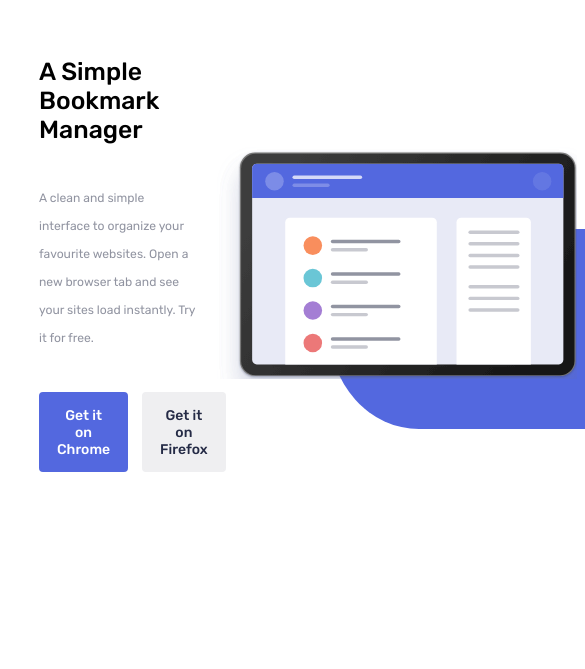
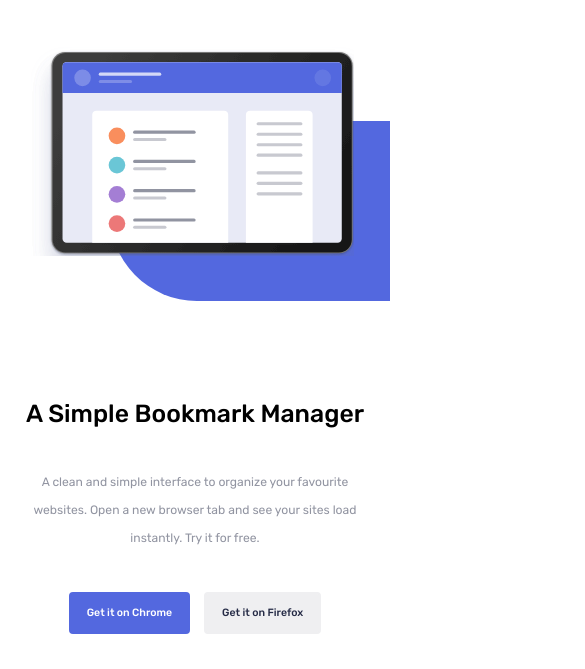
Before and after one commit to ricardokanashiro/Bookmark-Landing-Page, a website: page index.html in a window 390 px wide. Shown: the part 103-772 px from the top of the page, 585 px wide, since content can reach past the window. Drawn offline with Linux system fonts and the light colour scheme.

Commit message:
introduction component responsivity finished

```diff
--- a/scss/components/_introduction.scss
+++ b/scss/components/_introduction.scss
@@ -71,3 +71,29 @@
         background-color: $softBlue;
     }
 }
+
+@include tabletScreenDown {
+    .introduction {
+        flex-direction: column-reverse;
+        padding: 0;
+        margin-top: 5rem;
+    }
+
+    .introduction__content {
+        width: 100%;
+        padding: 0 calc(.5rem + 3vw);
+
+        @include flex(center, center);
+        flex-flow: column nowrap;
+
+        h1, p {
+            text-align: center;
+        }
+    }
+
+    .introduction__illustration {
+        width: 100%;
+        margin-bottom: 12rem;
+        padding: 0 0 0 calc(1.5rem + 4vw);
+    }
+}
--- a/scss/main.scss
+++ b/scss/main.scss
@@ -41,7 +41,7 @@
     cursor: pointer;
     border: .25rem solid $softBlue;
     font-weight: 500;
-    font-size: 1.4rem;
+    font-size: calc(.9rem + .4vw);
 
     transition-property: color, background-color;
     transition-duration: 300ms;
```
Also changed, not shown: css/main.css, 1 other file.
